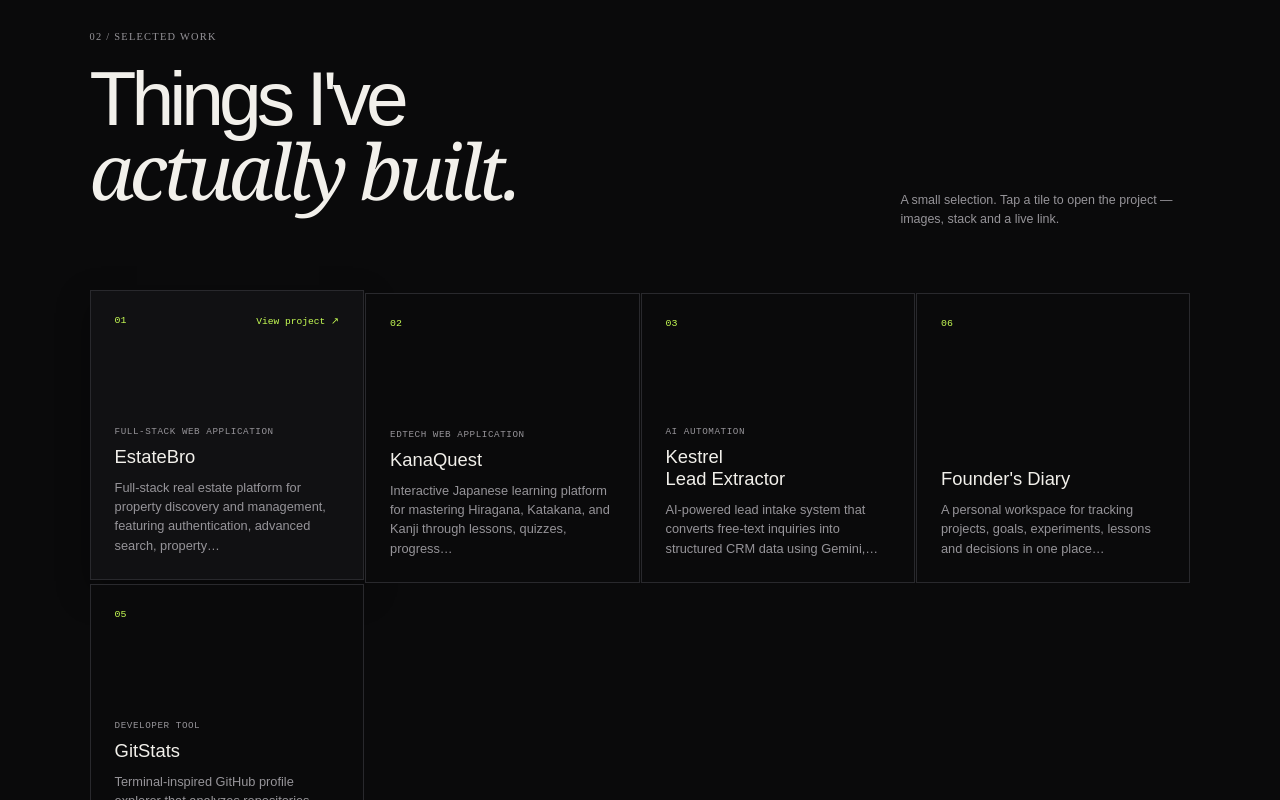
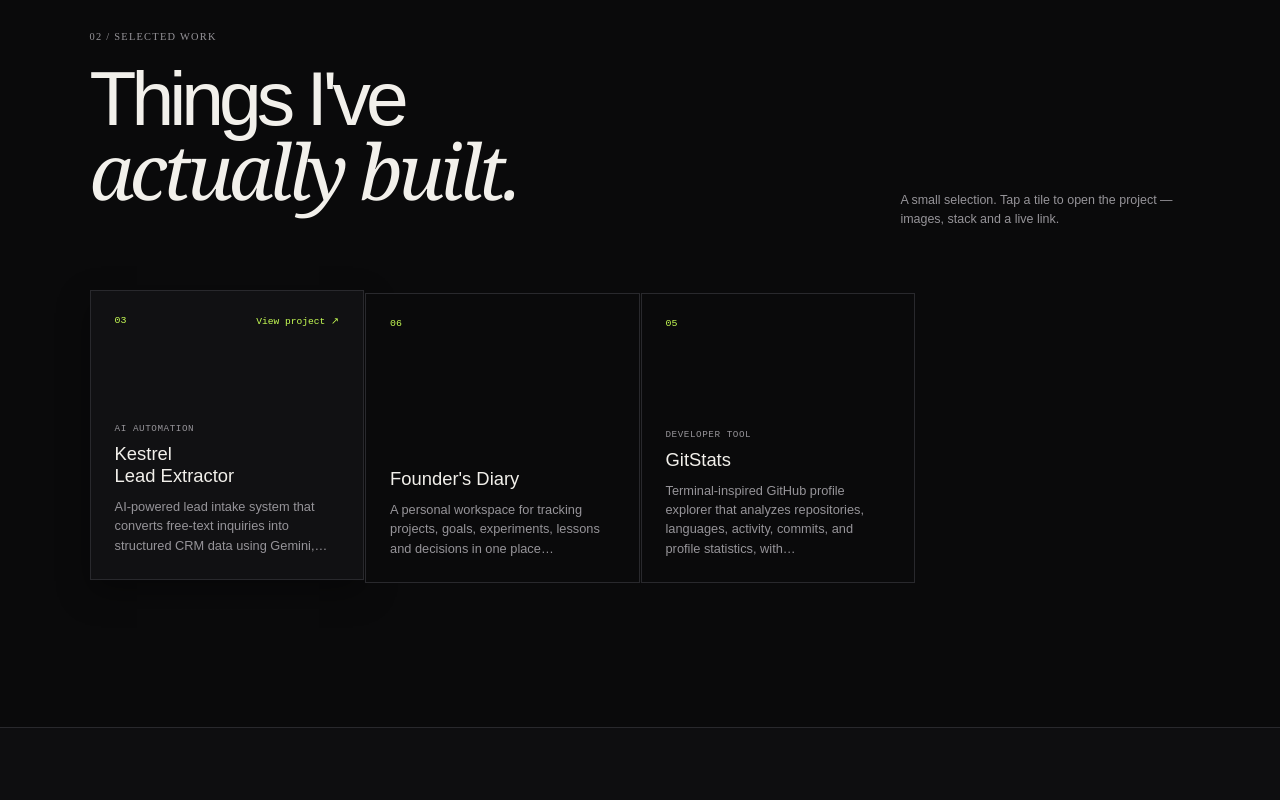
Before and after one commit to Tanaynaik07/tanportfolio, a Next.js app: page / in a window 1280 px wide. Shown: the part 2000-2800 px from the top of the page. Built offline with nearby package versions, Linux system fonts and the light colour scheme.

Commit message:
Update Work.tsx

```diff
--- a/components/Work.tsx
+++ b/components/Work.tsx
@@ -15,37 +15,37 @@
 };
 
 const projects: Project[] = [
-  {
-    idx: "01",
-    category: "FULL-STACK WEB APPLICATION",
-    title: "EstateBro",
-    desc: "Full-stack real estate platform for property discovery and management, featuring authentication, advanced search, property listings, subscriptions, analytics, and dedicated admin and staff portals.",
-    tags: ["React", "Node.js", "MongoDB", "Express", "JWT", "Tailwind"],
-    demo: "https://estatebro123.onrender.com/",
-    // repo: "https://github.com/AritraNanda/Rael-Estate-Web",
-    images: [
-      "/project_images/realestate/estate_1.png",
-      "/project_images/realestate/estate_2.png",
-      "/project_images/realestate/estate_3.png",
-      "/project_images/realestate/estate_4.png",
-    ],
-  },
+  // {
+  //   idx: "01",
+  //   category: "FULL-STACK WEB APPLICATION",
+  //   title: "EstateBro",
+  //   desc: "Full-stack real estate platform for property discovery and management, featuring authentication, advanced search, property listings, subscriptions, analytics, and dedicated admin and staff portals.",
+  //   tags: ["React", "Node.js", "MongoDB", "Express", "JWT", "Tailwind"],
+  //   demo: "https://estatebro123.onrender.com/",
+  //   // repo: "https://github.com/AritraNanda/Rael-Estate-Web",
+  //   images: [
+  //     "/project_images/realestate/estate_1.png",
+  //     "/project_images/realestate/estate_2.png",
+  //     "/project_images/realestate/estate_3.png",
+  //     "/project_images/realestate/estate_4.png",
+  //   ],
+  // },
 
-  {
-    idx: "02",
-    category: "EDTECH WEB APPLICATION",
-    title: "KanaQuest",
-    desc: "Interactive Japanese learning platform for mastering Hiragana, Katakana, and Kanji through lessons, quizzes, progress tracking, experience points, and competitive leaderboards.",
-    tags: ["React", "Node.js", "GraphQL", "MongoDB", "Redux", "Tailwind"],
-    demo: "https://kanaquest123.onrender.com/",
-    // repo: "https://github.com/AritraNanda/kanaquest123",
-    images: [
-      "/project_images/kana/kana_1.png",
-      "/project_images/kana/kana_2.png",
-      "/project_images/kana/kana_3.png",
-      "/project_images/kana/kana_4.png",
-    ],
-  },
+  // {
+  //   idx: "02",
+  //   category: "EDTECH WEB APPLICATION",
+  //   title: "KanaQuest",
+  //   desc: "Interactive Japanese learning platform for mastering Hiragana, Katakana, and Kanji through lessons, quizzes, progress tracking, experience points, and competitive leaderboards.",
+  //   tags: ["React", "Node.js", "GraphQL", "MongoDB", "Redux", "Tailwind"],
+  //   demo: "https://kanaquest123.onrender.com/",
+  //   // repo: "https://github.com/AritraNanda/kanaquest123",
+  //   images: [
+  //     "/project_images/kana/kana_1.png",
+  //     "/project_images/kana/kana_2.png",
+  //     "/project_images/kana/kana_3.png",
+  //     "/project_images/kana/kana_4.png",
+  //   ],
+  // },
 
   {
     idx: "03",
```
